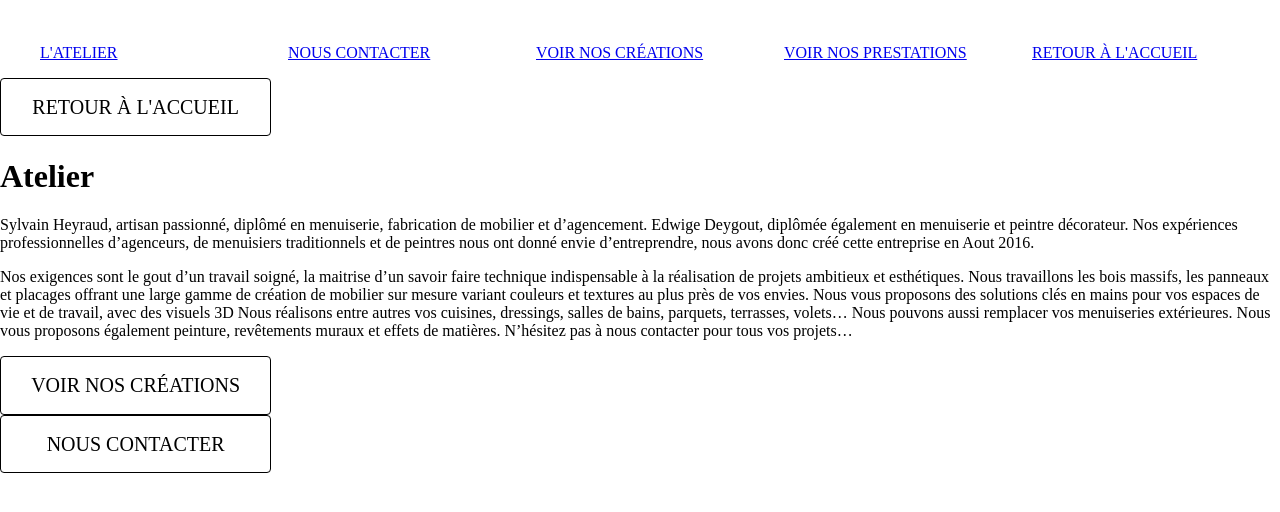
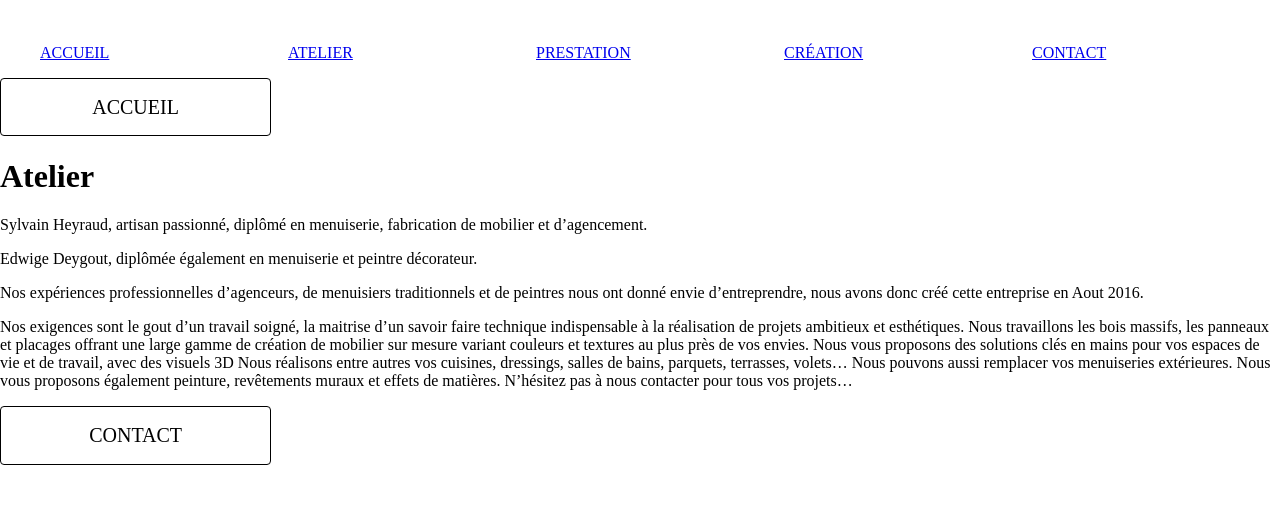
Before and after one commit to florenthey/a-h, a Next.js app: page /atelier in a window 1280 px wide. Shown: the top 512 px of the page. Built offline with nearby package versions, Linux system fonts and the light colour scheme.

Commit message:
refacto: separates data from jsx

```diff
--- a/components/core/navbar/Navbar.jsx
+++ b/components/core/navbar/Navbar.jsx
@@ -1,8 +1,8 @@
 import React from "react";
 import Link from "next/link";
 import { List } from "./Navbar.style";
+import { links } from "../../utils/links";
 import Hamburger from "../../icons/Hamburger";
-import { links } from "../../utils/links";
 
 export default function Navbar() {
   return (
--- a/components/utils/links.js
+++ b/components/utils/links.js
@@ -1,23 +1,23 @@
 export const links = [
   {
+    typeLinkValue: "return",
+    value: "ACCUEIL",
+    path: "/",
+  },
+  {
     typeLinkValue: "studio",
-    value: "L'ATELIER",
+    value: "ATELIER",
     path: "/atelier",
   },
-  { typeLinkValue: "contact", value: "NOUS CONTACTER", path: "/contact" },
   {
-    typeLinkValue: "creations",
-    value: "VOIR NOS CRÉATIONS",
-    path: "/creations",
+    typeLinkValue: "service",
+    value: "PRESTATION",
+    path: "/prestation",
   },
   {
-    typeLinkValue: "services",
-    value: "VOIR NOS PRESTATIONS",
-    path: "/prestations",
+    typeLinkValue: "creation",
+    value: "CRÉATION",
+    path: "/creation",
   },
-  {
-    typeLinkValue: "return",
-    value: "RETOUR À L'ACCUEIL",
-    path: "/",
-  },
+  { typeLinkValue: "contact", value: "CONTACT", path: "/contact" },
 ];
--- a/pages/atelier/index.jsx
+++ b/pages/atelier/index.jsx
@@ -2,20 +2,29 @@ import React from "react";
 import Meta from "../../components/core/meta/Meta";
 import GlobalLink from "../../components/button/GlobalLink";
 
-export default function Atelier() {
-  return (
-    <div>
-      <Meta typeMeta="studio" />
-      <GlobalLink typeLink="return" />
-      <h1>Atelier</h1>
+const studioData = {
+  meta: "studio",
+  title: "Atelier",
+  introSylvain: (
     <p>
       <span>Sylvain Heyraud</span>, artisan passionné, diplômé en menuiserie,
-        fabrication de mobilier et d’agencement. <span>Edwige Deygout</span>,
-        diplômée également en menuiserie et peintre décorateur. Nos expériences
-        professionnelles d’agenceurs, de menuisiers traditionnels et de peintres
-        nous ont donné envie d’entreprendre, nous avons donc créé cette
-        entreprise en Aout 2016.
+      fabrication de mobilier et d’agencement.
     </p>
+  ),
+  introEdwige: (
+    <p>
+      <span>Edwige Deygout</span>, diplômée également en menuiserie et peintre
+      décorateur.
+    </p>
+  ),
+  experienceText: (
+    <p>
+      Nos expériences professionnelles d’agenceurs, de menuisiers traditionnels
+      et de peintres nous ont donné envie d’entreprendre, nous avons donc créé
+      cette entreprise en Aout 2016.
+    </p>
+  ),
+  text: (
     <p>
       Nos exigences sont le gout d’un travail soigné, la maitrise d’un savoir
       faire technique indispensable à la réalisation de projets ambitieux et
@@ -23,12 +32,28 @@ export default function Atelier() {
       offrant une large gamme de création de mobilier sur mesure variant
       couleurs et textures au plus près de vos envies. Nous vous proposons des
       solutions clés en mains pour vos espaces de vie et de travail, avec des
-        visuels 3D Nous réalisons entre autres vos cuisines, dressings, salles
-        de bains, parquets, terrasses, volets… Nous pouvons aussi remplacer vos
+      visuels 3D Nous réalisons entre autres vos cuisines, dressings, salles de
+      bains, parquets, terrasses, volets… Nous pouvons aussi remplacer vos
       menuiseries extérieures. Nous vous proposons également peinture,
       revêtements muraux et effets de matières. N’hésitez pas à nous contacter
       pour tous vos projets…
     </p>
+  ),
+};
+
+export default function Atelier() {
+  const { meta, title, introSylvain, introEdwige, experienceText, text } =
+    studioData;
+
+  return (
+    <div>
+      <Meta typeMeta={meta} />
+      <GlobalLink typeLink="return" />
+      <h1>{title}</h1>
+      {introSylvain}
+      {introEdwige}
+      {experienceText}
+      {text}
       <GlobalLink typeLink={"creations"} />
       <GlobalLink typeLink={"contact"} />
     </div>
```
Also changed, not shown: pages/contact/index.jsx (+10 -9 lines), pages/creation/index.jsx (added, +21 -0 lines), pages/creations/index.jsx (deleted, +0 -15 lines), pages/prestation/index.jsx (added, +22 -0 lines), pages/prestations/index.jsx (deleted, +0 -31 lines). Lines whose indentation alone changed are shown as unchanged.
